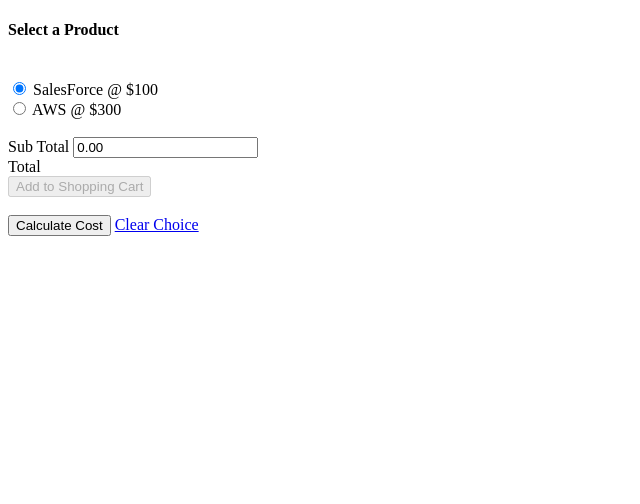
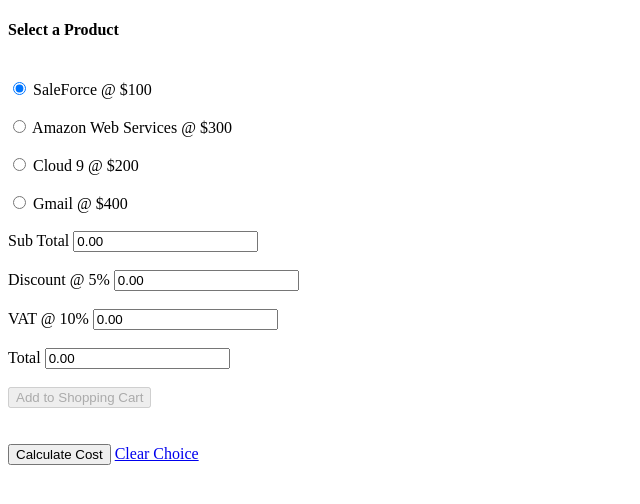
Before and after one commit to operose73/IS1113117334491, a PHP site: page /ebusiness/Ebus1.php in a window 1280 px wide. Shown: the top 504 px of the page, without its empty margins (0-640 px from the left). Run offline with PHP 8.4, Linux system fonts and the light colour scheme; some libraries are stand-ins or nearby versions.

Commit message:
Calculations

```diff
--- a/ebusiness/Ebus1.php
+++ b/ebusiness/Ebus1.php
@@ -17,39 +17,77 @@
 
             <form method="POST" action="Ebus2.php">
 
+            <!-- Adding a radio button for salesforce -->
             <label for="salesforce">
                 <input type="radio" id="salesforce" name="product" checked onClick="disablebtnProceed()"/>
-                SalesForce @ $100
+                SaleForce @ $100
             </label>
-
-              <br/>
-
-              <label for="aws">
-                <input type="radio" id="aws" name="product" onClick="disablebtnProceed()"/>
-                AWS @ $300
-              </label>
-
             <br/>
             <br/>
 
+
+            <!-- Adding a radio button for Amazon Web Services -->
+            <label for="aws">
+                <input type="radio" id="aws" name="product" onClick="disablebtnProceed()"/>
+                Amazon Web Services @ $300
+            </label>
+            <br/>
+            <br/>
+
+            <!-- Adding a radio button for Cloud 9 -->
+            <label for="cloud9">
+                <input type="radio" id="cloud9" name="product" onClick="disablebtnProceed()"/>
+                Cloud 9 @ $200
+            </label>
+            <br/>
+            <br/>
+
+            <!-- Adding a radio button for Gmail -->
+            <label for="Gmail">
+                <input type="radio" id="Gmail" name="product" onClick="disablebtnProceed()"/>
+                Gmail @ $400
+            </label>
+            <br/>
+            <br/>
+
+            <!--Adding a textbox for the Subtotal  -->
             <label for="subtotal">
                 Sub Total
                 <input type="text" id="subtotal" value="0.00" readonly/>
             </label>
-
+            <br/>
             <br/>
 
+            <!-- Adding a textbox for the Discount  -->
+            <label for="discount">
+                Discount @ 5%
+                <input type="text" id="discount" name="discount" value="0.00" readonly/>
+            </label>
+            <br/>
+            <br/>
+
+            <!-- Adding a textbox for the VAT  -->
+            <label for="vat">
+                VAT @ 10%
+                <input type="text" id="vat" name="vat" value="0.00" readonly/>
+            </label>
+            <br/>
+            <br/>
+
+            <!-- Adding a textbox for the total -->
             <label for="total">
                 Total
-                <input type="hidden" id="total" name="total" value="0.00" readonly/>
+                <input type="text" id="total" name="total" value="0.00" readonly/>
             </label>
-
+            <br/>
             <br/>
 
-              <button type="submit" id="btnProceed" disabled>Add to Shopping Cart</button>
+            <!-- Adding the button to proceed -->
+            <button type="submit" id="btnProceed" class="button" disabled>Add to Shopping Cart</button>
+            <br/>
+            <br/>
 
         </form>
-
             <br/>
             <button onClick="calcSub()">Calculate Cost</button>
             <a role="button" href="Ebus1.php">Clear Choice</a>
--- a/ebusiness/cost_calc.js
+++ b/ebusiness/cost_calc.js
@@ -4,28 +4,55 @@ function calcSub(){
 
     var argSubTotal;
 
-    if(document.getElementById("salesforce").checked) {
-    argSubTotal = 100;
+if(document.getElementById("salesforce").checked){
+        argSubTotal = 100;
+    }
+    else if(document.getElementById("aws").checked){
+        argSubTotal = 300;
+    }
+     else if(document.getElementById("cloud9").checked){
+        argSubTotal = 200;
     }
     else {
-    argSubTotal = 300;
+        argSubTotal = 400;
     }
+    calcDisVatTotal(argSubTotal);
+}
 
-    display(argSubTotal);
-    }
+//Calculates the discount and vat
+function calcDisVatTotal(parmSubTotal){
 
-    function display(parm1){
+    //Declaing the variables
+    var subTotal;
+    var discountAmt;
+    var vatAmt;
+    var totalPrice;
 
-        document.getElementById("subtotal").value = parm1;
-        document.getElementById("total").value = parm1;
+    subTotal = parmSubTotal; //Pass the parameter value into a variable
+    discountAmt = (subTotal * 0.05); //Calculate the discount
+    vatAmt = ((subTotal - discountAmt) * 0.1); //Calculate the vat
+    totalPrice = (subTotal - discountAmt + vatAmt ); //Calculate the total
+    display(subTotal, discountAmt, vatAmt, totalPrice); //Pass the value to complete the function display() next
+}
 
-        enablebtnProceed();
-    }
+//Function to display the prices in the textboxes on the Ebus page
+function display(parm1, parm2, parm3, parm4)
+{
 
-    function enablebtnProceed() {
-        $('#btnProceed').prop('disabled',false);
-    }
+    document.getElementById("subtotal").value = parm1; //Display subtotal
+    document.getElementById("discount").value = parm2; //Display discount
+    document.getElementById("vat").value = parm3; //Display vat
+    document.getElementById("total").value = parm4; //Display total
 
-    function disablebtnProceed() {
-        $('#btnProceed').prop('disabled',true);
-    }
+    enablebtnProceed();
+}
+
+//Function that enables the proceed button
+function enablebtnProceed(){
+    $("#btnProceed").prop("disabled", false);
+}
+
+//Function that disable the proceed button
+function disablebtnProceed(){
+    $("#btnProceed").prop("disabled", true);
+}
```
Lines whose indentation alone changed are shown as unchanged.
